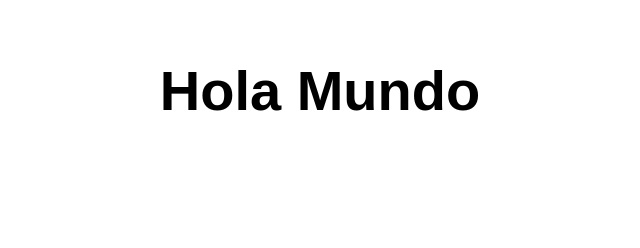
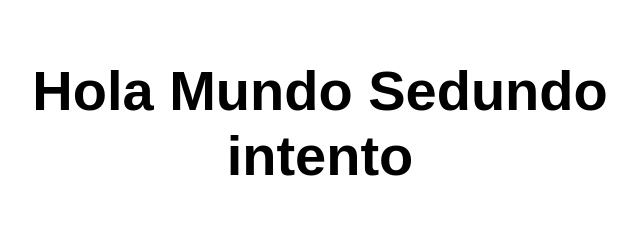
Before and after one commit to aflores5827/mi-primer-app-juan, a website: page src/index.html in a window 1280 px wide. Shown: the whole page, without its empty margins (320-960 px from the left). Drawn offline with Linux system fonts and the light colour scheme.

Commit message:
// etiquetas modificas

```diff
--- a/src/index.html
+++ b/src/index.html
@@ -10,7 +10,7 @@
 
 <body>
   <main>
-    <h1>Hola Mundo</h1>
+    <h1>Hola Mundo Sedundo intento</h1>
   </main>
 </body>
 
```
